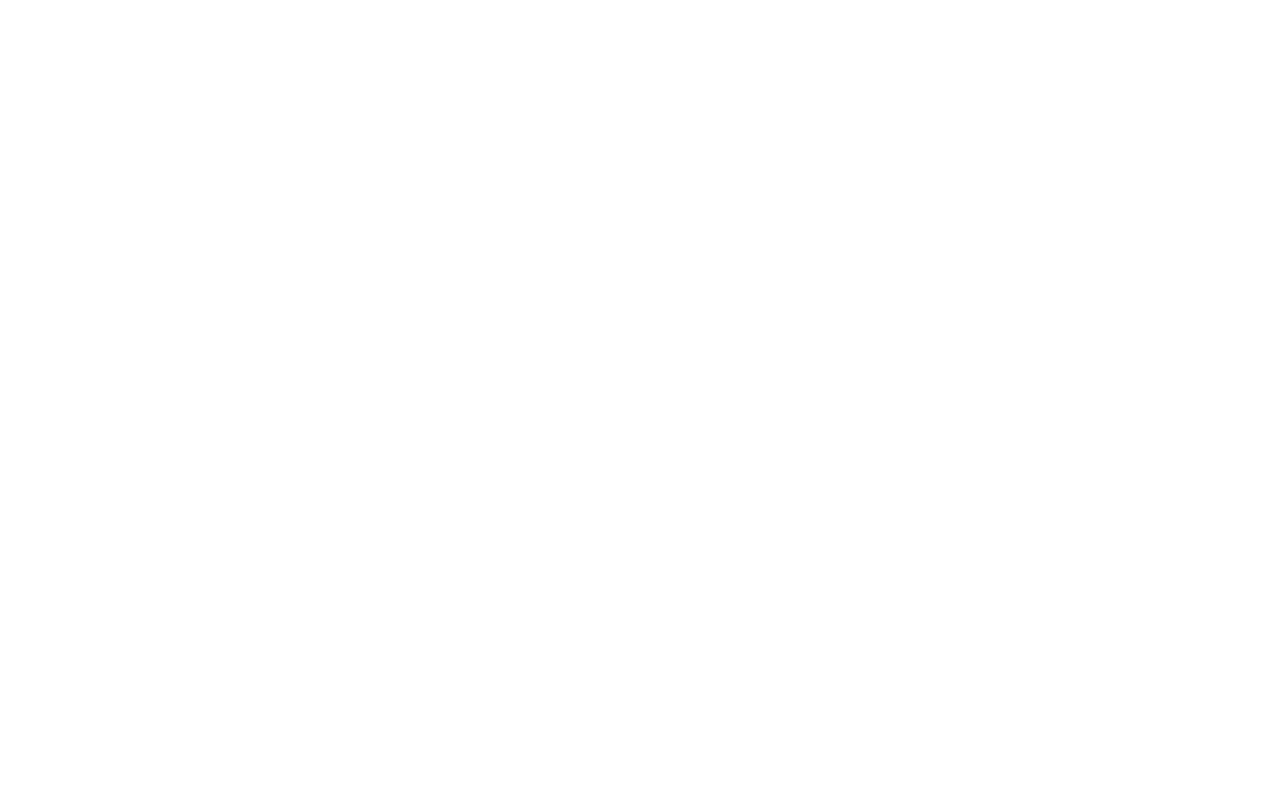
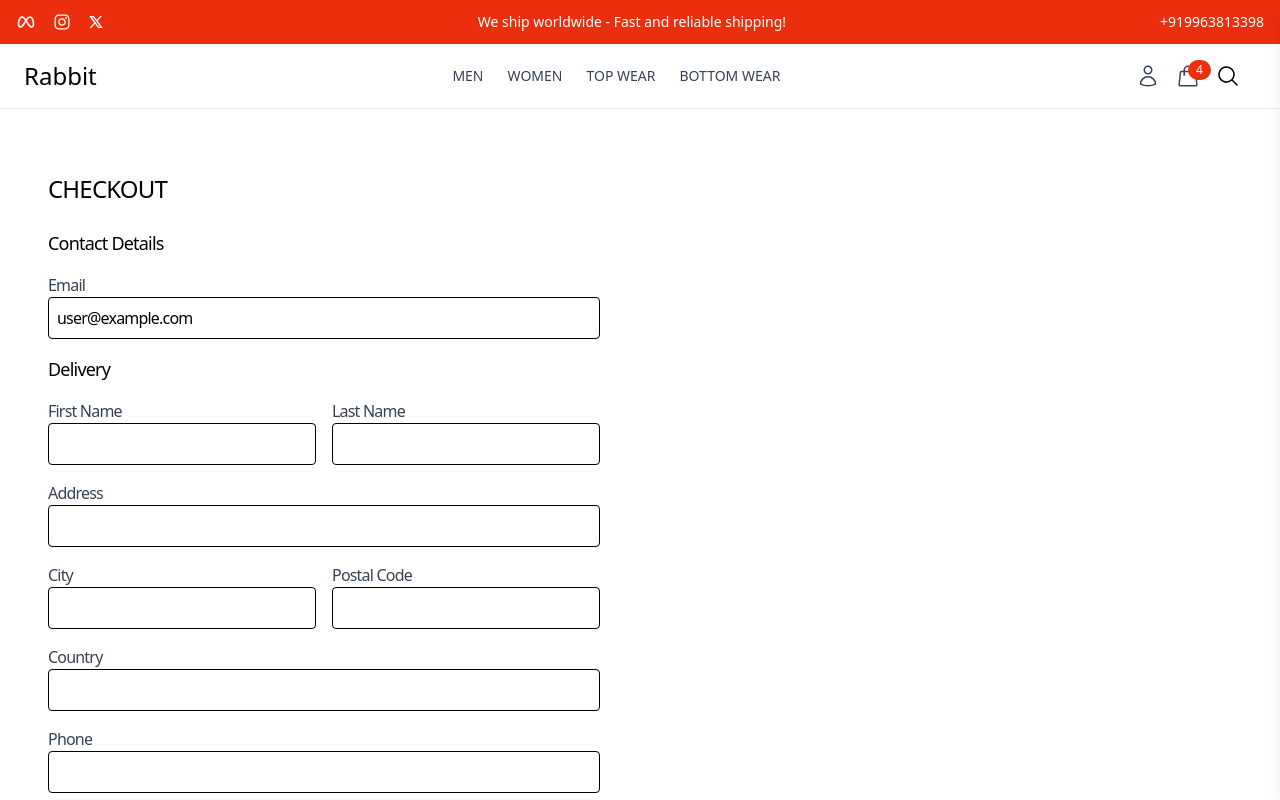
Before and after one commit to sumenchalla/full-stack-webapp, a React (Vite) app in the folder frontend/: page /checkout in a window 1280 px wide. Before the commit this address had no page. Shown: the top 800 px of the page. Built offline with nearby package versions, Linux system fonts and the light colour scheme.

Commit message:
payment component pending 4:55

```diff
--- a/frontend/src/App.jsx
+++ b/frontend/src/App.jsx
@@ -8,6 +8,8 @@
 import Register from './pages/Register'
 import Profile from './pages/Profile'
 import CollectionsPage from './pages/CollectionsPage'
+import ProductDetails from './components/Products/ProductDetails'
+import Checkout from './components/Cart/Checkout'
 
 function App() {
 
@@ -23,6 +25,8 @@
             <Route path='register'  element={<Register />}></Route>
             <Route path='profile'  element={<Profile />}></Route>
             <Route path='collections/:collection'  element={<CollectionsPage />}></Route>
+            <Route path='product/:id'  element={<ProductDetails />}></Route>
+            <Route path='/checkout'  element={<Checkout />}></Route>
           </Route>
 
           <Route>{/* Admin Layout */}</Route>
--- /dev/null
+++ b/frontend/src/components/Cart/Checkout.jsx
@@ -0,0 +1,170 @@
+import React, { useState } from "react";
+import { useNavigate } from "react-router-dom";
+
+const cart = {
+  products: [
+    {
+      productId: 1,
+      name: "T-shirt",
+      size: "M",
+      color: "Red",
+      quantity: 1,
+      price: 15,
+      image: "https://picsum.photos/200?random=1",
+    },
+    {
+      productId: 1,
+      name: "Jeans",
+      size: "L",
+      color: "Blue",
+      quantity: 1,
+      price: 25,
+      image: "https://picsum.photos/200?random=2",
+    },
+  ],
+};
+const Checkout = () => {
+  const [checkoutId,setCheckoutId] = useState(false);
+  const navigate = useNavigate();
+  const [shippingAddress, setShippingAddress] = useState({
+    firstName: "",
+    lastName: "",
+    address: "",
+    city: "",
+    postalCode: "",
+    country: "",
+    phone: "",
+  });
+
+  const handleCreateCheckout =(e)=>{
+    e.preventDefault();
+  }
+  return (
+    <div className="grid grid-cols-1 lg:grid-cols-2 gap-8 max-w-7xl mx-auto py-10 px-6 tracking-tighter">
+      {/* Left section */}
+      <div className="bg-white rounded-lg p-6 ">
+        <h2 className="text-2xl uppercase mb-6 ">Checkout</h2>
+        <form onSubmit={handleCreateCheckout} action="">
+          <h3 className="text-lg mb-4">Contact Details</h3>
+          <div className="mb-4">
+            <label htmlFor="" className="block text-gray-700">
+              Email
+            </label>
+            <input
+              type="email"
+              value="user@example.com"
+              className="w-full p-2 border rounded"
+              disabled
+            />
+          </div>
+          <h3 className="text-lg mb-4">Delivery</h3>
+          <div className="mb-4 grid grid-cols-2 gap-4 ">
+            <div>
+              <label htmlFor="" className="block text-gray-700">
+                First Name
+              </label>
+              <input
+                type="text"
+                className="w-full p-2 border rounded"
+                required
+                value={shippingAddress.firstName}
+                onChange={(e) =>
+                  setShippingAddress({
+                    ...shippingAddress,
+                    firstName: e.target.value,
+                  })
+                }
+              />
+            </div>
+            <div>
+              <label htmlFor="" className="block text-gray-700">
+                Last Name
+              </label>
+              <input
+                type="text"
+                className="w-full p-2 border rounded"
+                required
+                value={shippingAddress.lastName}
+                onChange={(e) =>
+                  setShippingAddress({
+                    ...shippingAddress,
+                    lastName: e.target.value,
+                  })
+                }
+              />
+            </div>
+          </div>
+
+          <div className="mb-4">
+            <label htmlFor="" className="block text-gray-700">Address</label>
+            <input type="text"
+            value={shippingAddress.address}
+            onChange={(e)=>setShippingAddress({...shippingAddress,address:e.target.value})}
+            className="w-full p-2 border rounded"
+            required/>
+          </div>
+          <div className="mb-4 grid grid-cols-2 gap-4">
+             <div>
+              <label htmlFor="" className="block text-gray-700">
+                City
+              </label>
+              <input
+                type="text"
+                className="w-full p-2 border rounded"
+                required
+                value={shippingAddress.city}
+                onChange={(e) =>
+                  setShippingAddress({
+                    ...shippingAddress,
+                    city: e.target.value,
+                  })
+                }
+              />
+            </div>
+            <div>
+              <label htmlFor="" className="block text-gray-700">
+                Postal Code
+              </label>
+              <input
+                type="text"
+                className="w-full p-2 border rounded"
+                required
+                value={shippingAddress.postalCode}
+                onChange={(e) =>
+                  setShippingAddress({
+                    ...shippingAddress,
+                    postalCode: e.target.value,
+                  })
+                }
+              />
+            </div>
+          </div>
+          <div className="mb-4">
+            <label htmlFor="" className="block text-gray-700">Country</label>
+            <input type="text"
+            value={shippingAddress.country}
+            onChange={(e)=>setShippingAddress({...shippingAddress,country:e.target.value})}
+            className="w-full p-2 border rounded"
+            required/>
+          </div>
+          <div className="mb-4">
+            <label htmlFor="" className="block text-gray-700">Phone</label>
+            <input type="text"
+            value={shippingAddress.phone}
+            onChange={(e)=>setShippingAddress({...shippingAddress,phone:e.target.value})}
+            className="w-full p-2 border rounded"
+            required/>
+          </div>
+          <div className="mt-6">
+            {!checkoutId ? (<button type="submit" className="bg-black text-white w-full h-8 rounded text-center">Continue to Payment</button>):(<div>
+                <h3 className="text-lg mb-4">Pay with Paypal</h3>
+                {/* Paypal component */}
+            </div>)}
+          </div>
+        </form>
+      </div>
+    </div>
+  );
+};
+
+export default Checkout;
--- a/frontend/src/components/Layout/CartDrawer.jsx
+++ b/frontend/src/components/Layout/CartDrawer.jsx
@@ -1,9 +1,16 @@
 import React, { useState } from "react";
 import { IoMdClose } from "react-icons/io";
 import CartContent from '../Cart/CartContent'
+import { useNavigate } from "react-router-dom";
 
 const CartDrawer = ({drawerOpen,toggleCartDrawer}) => {
-
+  const navigate = useNavigate();
+  const handleCheckOut = ()=>{
+      navigate("/checkout");
+  };
+  // There are multiple ways to navigate to another page,
+  // 1. Link tag
+  // useNavigate hook
   return (
     <div
       className={`fixed top-0 right-0 w-3/4 sm:w-1/2 md:w-120 h-full bg-white shadow-lg
@@ -24,7 +31,7 @@
         </div>
         {/* Checkout button  fixed at the bottom*/}
         <div className="p-4 bg-white sticky bottom-0">
-            <button className="w-full bg-black text-white rounded-lg font-semibold hover:bg-gray-800 transition">Check Out</button>
+            <button onClick={handleCheckOut} className="w-full bg-black text-white rounded-lg font-semibold hover:bg-gray-800 transition hover:cursor-pointer">Check Out</button>
             <p className="text-sm tracking-tighter text-gray-500 mt-2">Shipping, taxes, and discount codes are calculated at checkout.</p>
         </div>
     </div>
```
